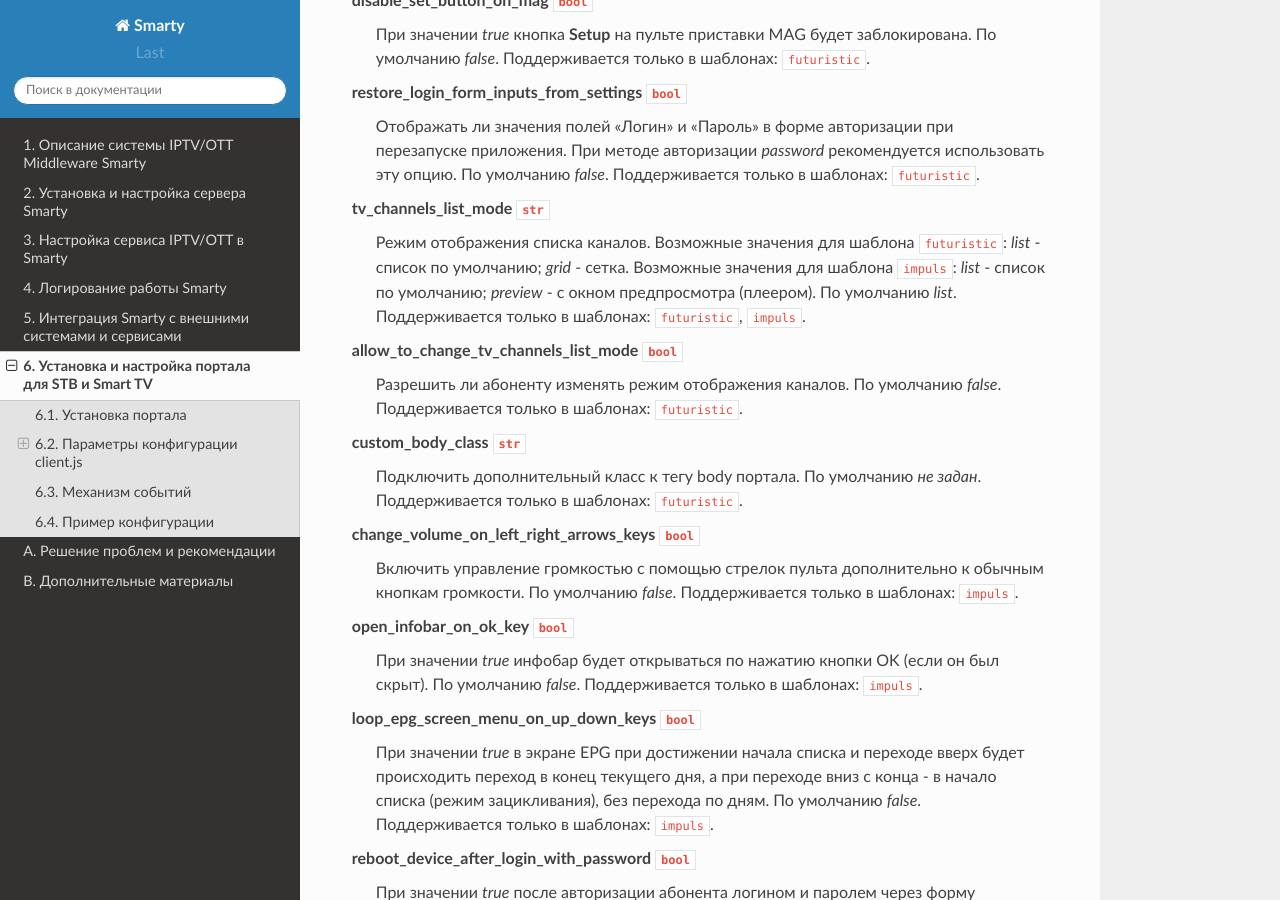
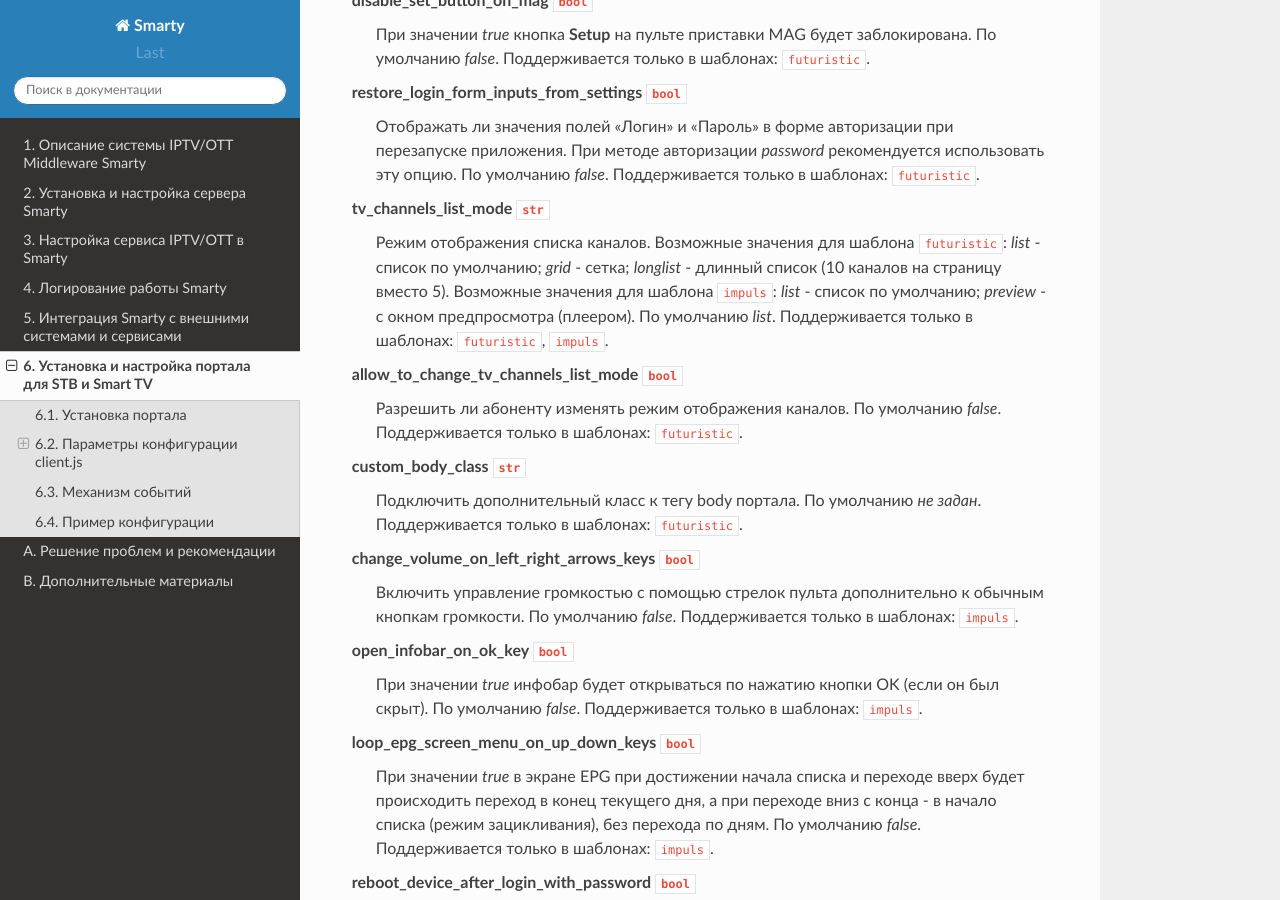
Before and after one commit to sergey-yakovlev/smarty-docs, a Sphinx documentation site: the page built from source/portal_setup.rst, in a window 1280 px wide and 900 px high, scrolled down 5033 px. Built offline with Sphinx 7.4.7 and the Read the Docs theme 2.0.0, drawn with Linux system fonts in a browser that asks for light colours.

Commit message:
longlist

```diff
--- a/source/portal_setup.rst
+++ b/source/portal_setup.rst
@@ -244,7 +244,8 @@ restore_login_form_inputs_from_settings ``bool``
 tv_channels_list_mode ``str``
     Режим отображения списка каналов. Возможные значения для шаблона ``futuristic``:
     *list* - список по умолчанию;
-    *grid* - сетка.
+    *grid* - сетка;
+    *longlist* - длинный список (10 каналов на страницу вместо 5).
     Возможные значения для шаблона ``impuls``:
     *list* - список по умолчанию;
     *preview* - с окном предпросмотра (плеером).
```
